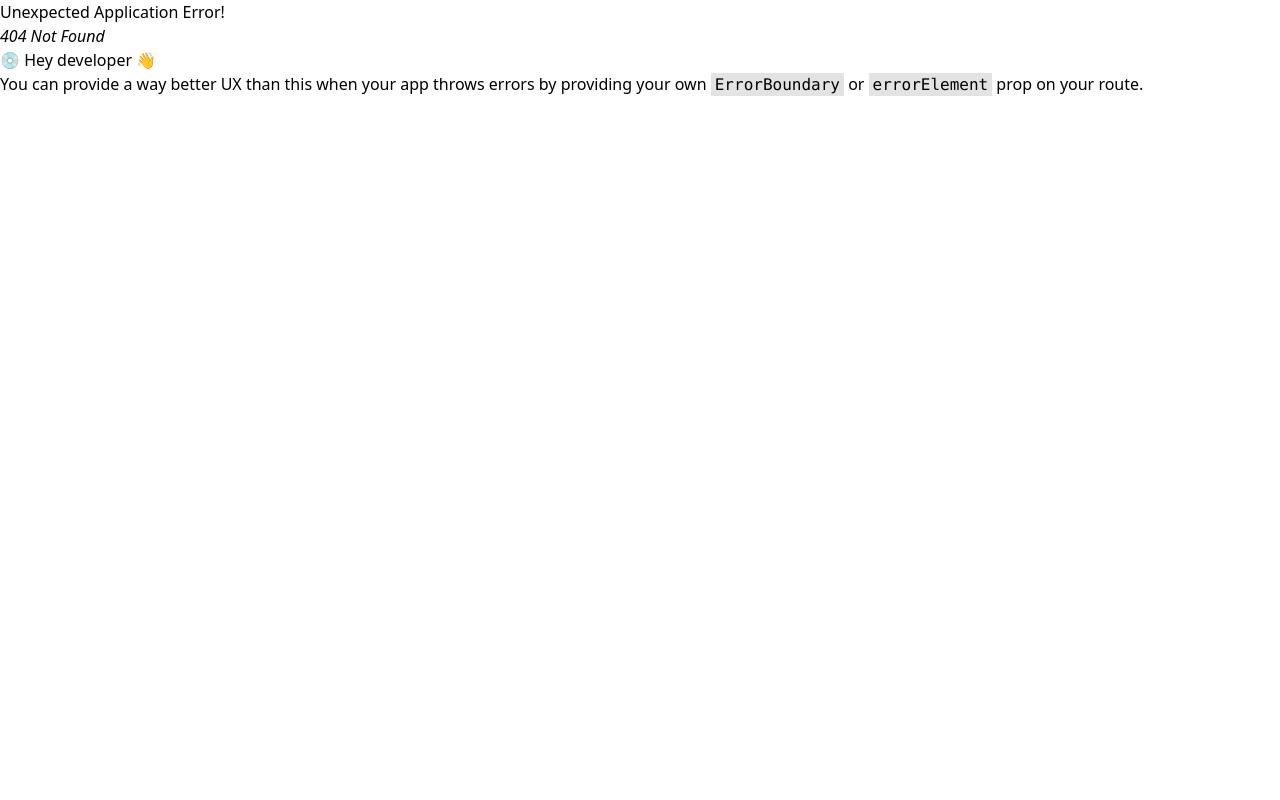
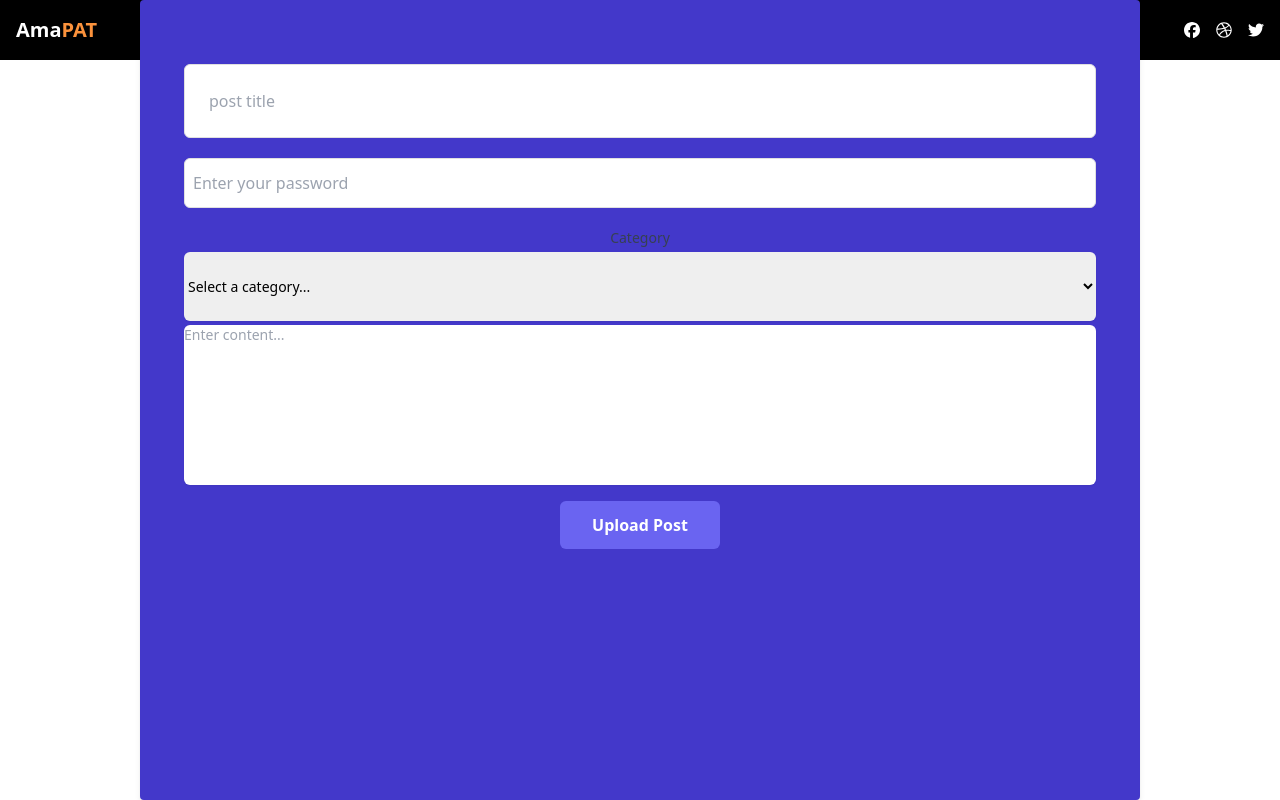
Before and after one commit to amasoft/blog_template_tailwindcss, a React (Create React App) app: page /addpost in a window 1280 px wide. Before the commit this address had no page. Built offline with nearby package versions, Linux system fonts and the light colour scheme.

Commit message:
implemented add  post widget

```diff
--- a/src/App.js
+++ b/src/App.js
@@ -7,7 +7,7 @@ function App() {
     <>
       <Navbar />
       <Outlet />
-      <Footer />
+      {/* <Footer /> */}
     </>
   );
 }
--- /dev/null
+++ b/src/components/Admin/BlogPostForm.jsx
@@ -0,0 +1,83 @@
+import React, { useState } from "react";
+
+const BlogPostForm = () => {
+  const [title, setTitle] = useState("");
+  const [content, setContent] = useState("");
+  const [category, setCategory] = useState("");
+
+  const handleSubmit = (e) => {
+    e.preventDefault();
+    // Handle form submission here
+    console.log({ title, content, category });
+  };
+
+  return (
+    <div className="max-w-xl mx-auto mt-11 bg-indigo-700">
+      <h1 className="text-3xl font-bold mb-4">Create New Blog Post</h1>
+      <form onSubmit={handleSubmit} className="space-y-4">
+        <div>
+          <label
+            htmlFor="title"
+            className="block text-sm font-medium text-gray-700"
+          >
+            Title
+          </label>
+          <input
+            type="text"
+            id="title"
+            value={title}
+            onChange={(e) => setTitle(e.target.value)}
+            className="mt-1 block w-full border-gray-300 rounded-md shadow-sm focus:ring-blue-500 focus:border-blue-500 sm:text-sm"
+            placeholder="Enter title..."
+          />
+        </div>
+        <div>
+          <label
+            htmlFor="content"
+            className="block text-sm font-medium text-gray-700"
+          >
+            Content
+          </label>
+          <textarea
+            id="content"
+            value={content}
+            onChange={(e) => setContent(e.target.value)}
+            className="mt-1 block w-full border-gray-300 rounded-md shadow-sm focus:ring-blue-500 focus:border-blue-500 sm:text-sm h-40 resize-none"
+            placeholder="Enter content..."
+          />
+        </div>
+        <div>
+          <label
+            htmlFor="category"
+            className="block text-sm font-medium text-gray-700"
+          >
+            Category
+          </label>
+          <select
+            id="category"
+            value={category}
+            onChange={(e) => setCategory(e.target.value)}
+            className="mt-1 block w-full border-gray-300 rounded-md shadow-sm focus:ring-blue-500 focus:border-blue-500 sm:text-sm"
+          >
+            <option value="">Select a category...</option>
+            <option value="Technology">Technology</option>
+            <option value="Travel">Travel</option>
+            <option value="Food">Food</option>
+            <option value="Lifestyle">Lifestyle</option>
+            <option value="Fashion">Fashion</option>
+          </select>
+        </div>
+        <div className="flex justify-end">
+          <button
+            type="submit"
+            className="inline-flex items-center px-4 py-2 border border-transparent text-base font-medium rounded-md text-white bg-blue-600 hover:bg-blue-700 focus:outline-none focus:ring-2 focus:ring-offset-2 focus:ring-blue-500"
+          >
+            Create Post
+          </button>
+        </div>
+      </form>
+    </div>
+  );
+};
+
+export default BlogPostForm;
--- /dev/null
+++ b/src/components/Admin/WritePost.jsx
@@ -0,0 +1,103 @@
+import React, { useState } from "react";
+import axios from "axios";
+
+const WritePost = () => {
+  const [title, setTitle] = useState("");
+  const [content, setContent] = useState("");
+  const [category, setCategory] = useState("");
+  const [author, setAuthor] = useState("");
+  const handleSubmit = async (e) => {
+    e.preventDefault();
+    // Handle form submission here
+    try {
+      // Make POST request to your backend endpoint
+      const response = await axios.post(
+        "https://amatech-backend.onrender.com/api/v1/post/",
+        {
+          title,
+          content,
+          category,
+          author,
+        }
+      );
+
+      console.log("Post created:", response.data);
+      // Handle success, maybe redirect user or show a success message
+    } catch (error) {
+      console.error("Error creating post:", error);
+      // setError("An error occurred while creating the post. Please try again.");
+    }
+
+    // setIsLoading(false);
+
+    console.log({ title, content, category });
+  };
+  return (
+    <div className="fixed top-0 left-0 w-full h-full flex items-center justify-center">
+      <div className="model-container">
+        <div className="bg-indigo-700 text-center p-5 h-96 lg:w-[1000px] lg:h-[800px] rounded shadow-md">
+          {/* model content */}
+          <h2 className="text-xl font-semibold  mb-5 uppercase"> </h2>
+          <form onSubmit={handleSubmit} className="px-6 mt-11 ">
+            <div>
+              <input
+                type="text"
+                name="title"
+                id="title"
+                value={title}
+                onChange={(e) => setTitle(e.target.value)}
+                placeholder="post title"
+                className="w-full rounded-md border mb-5 border-[#e0e0e0] bg-white py-6 px-6 text-base font-medium text-[#6B7280] outline-none focus:border-[#6a64f1] focus:shadow-md"
+              />
+              <input
+                type="text"
+                name="authorInput"
+                id="authorInput"
+                value={author}
+                onChange={(e) => setAuthor(e.target.value)}
+                placeholder="Enter your password"
+                className="w-full rounded-md border mb-5 border-[#e0e0e0] bg-white py-3 px-2 text-base font-medium text-[#6B7280] outline-none focus:border-[#6a64f1] focus:shadow-md"
+              />{" "}
+              <div>
+                <label
+                  htmlFor="category"
+                  className="block text-sm font-medium text-gray-700"
+                >
+                  Category
+                </label>
+                <select
+                  id="category"
+                  value={category}
+                  onChange={(e) => setCategory(e.target.value)}
+                  className="mt-1 block w-full border-gray-300 py-6 rounded-md shadow-sm focus:ring-blue-500 focus:border-blue-500 sm:text-sm"
+                >
+                  <option value="">Select a category...</option>
+                  <option value="Technology">Technology</option>
+                  <option value="Travel">Travel</option>
+                  <option value="Food">Food</option>
+                  <option value="Lifestyle">Lifestyle</option>
+                  <option value="Fashion">Fashion</option>
+                </select>
+              </div>
+              <textarea
+                id="content"
+                value={content}
+                onChange={(e) => setContent(e.target.value)}
+                className="mt-1 block w-full border-gray-300 rounded-md shadow-sm focus:ring-blue-500 focus:border-blue-500 sm:text-sm h-40 resize-none"
+                placeholder="Enter content..."
+              />
+            </div>
+            <div>
+              <button className="hover:shadow-md mt-4 rounded-md bg-[#6a64f1] hover:bg-orange-600 py-3 px-8 text-base font-semibold text-white outline-none">
+                Upload Post
+              </button>
+            </div>
+          </form>
+          {/* model close button */}
+        </div>
+      </div>
+    </div>
+  );
+};
+
+export default WritePost;
--- a/src/components/Navbar.jsx
+++ b/src/components/Navbar.jsx
@@ -32,7 +32,7 @@ const Navbar = () => {
     <header className="bg-black text-white fixed top-0 left-0 right-0">
       <nav className="px-4 py-4 max-w-7xl mx-auto flex justify-between items-center">
         <a href="/" className="text-xl font-bold text-white">
-          Design<span className="text-orange-400">DK</span>
+          Ama<span className="text-orange-400">PAT</span>
         </a>
         {/* nav items */}
         <ul className="md:flex gap-12 text-lg hidden">
@@ -60,13 +60,13 @@ const Navbar = () => {
           <a href="/" className="hover:text-orange-500">
             <FaTwitter />
           </a>
-          <button
+          {/* <button
             onClick={openModel}
             className="bg-orange-500 px-6 py-2 font-medium rounded-lg
            hover:bg-black hover:text-orange-500 transition-all duration-200 ease-in"
           >
             Log in
-          </button>
+          </button> */}
 
           {/* our model componnets */}
           <Model isOpen={isModelOpen} onClose={closeModel} />
```
Also changed, not shown: src/index.js (+11 -0 lines).
